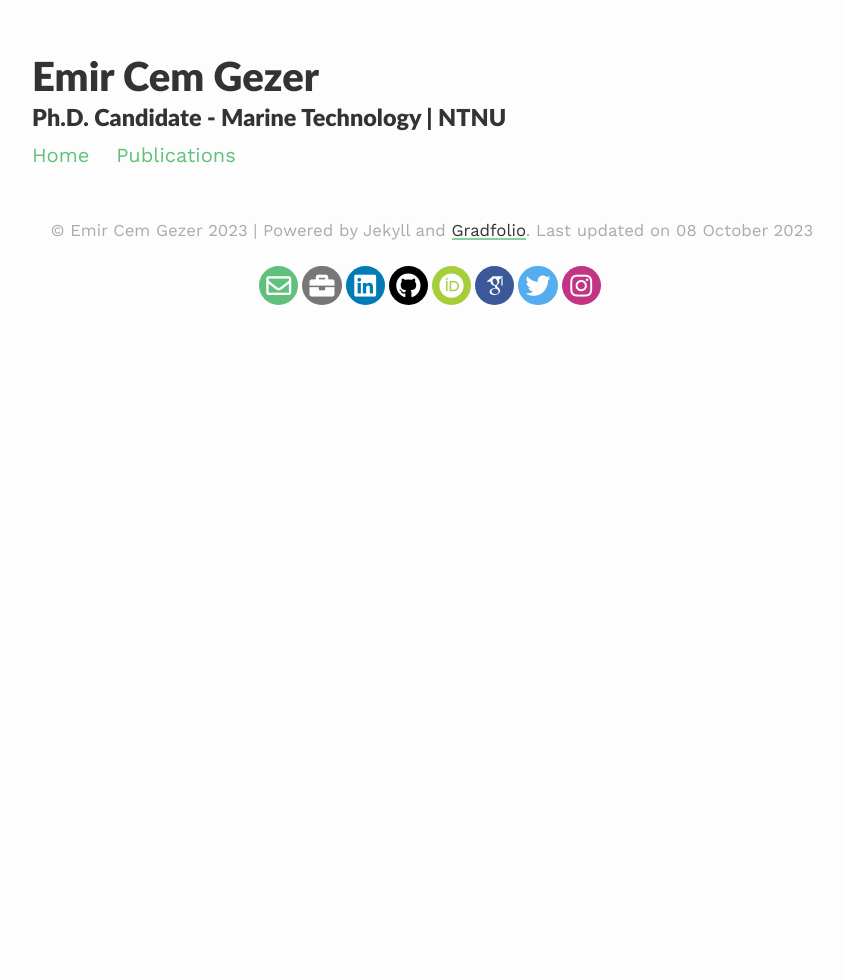
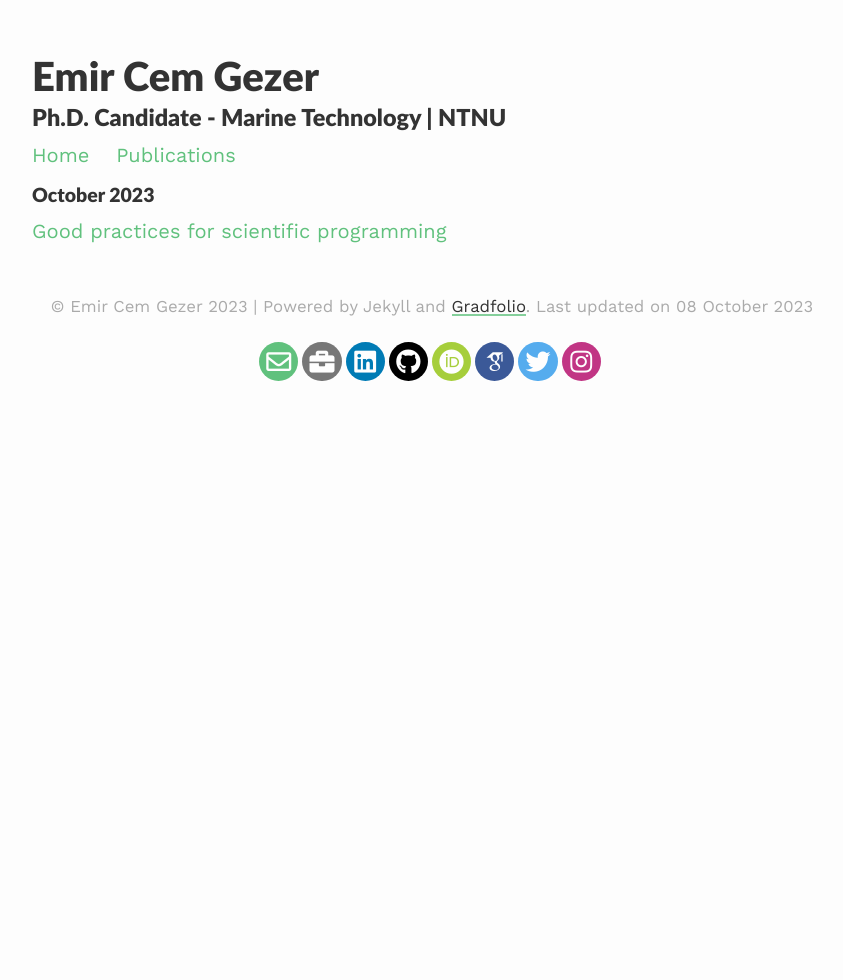
Before and after one commit to incebellipipo/incebellipipo.github.io, a Jekyll site: the page built from archive.html, in a window 1280 px wide. Shown: the whole page, without its empty margins (208-1051 px from the left). Built offline with Jekyll 4.4.1, drawn with Linux system fonts in a browser that asks for light colours; nearby versions of some CDN libraries; some web fonts are replaced.

Commit message:
chore: update things

```diff
--- a/_layouts/compress.html
+++ b/_layouts/compress.html
@@ -2,7 +2,7 @@
 # Jekyll layout that compresses HTML
 # v3.1.0
 # http://jch.penibelst.de/
-# © 2014–2015 Anatol Broder
+# © 2014-2015 Anatol Broder
 # MIT License
 ---
 
--- /dev/null
+++ b/_posts/2023-10-08-scientific-programming-practices.md
@@ -0,0 +1,4 @@
+---
+layout: post
+title: "Good practices for scientific programming"
+---
```
Also changed, not shown: _includes/navigation.html (+4 -4 lines), Gemfile.lock, 1 other file.
